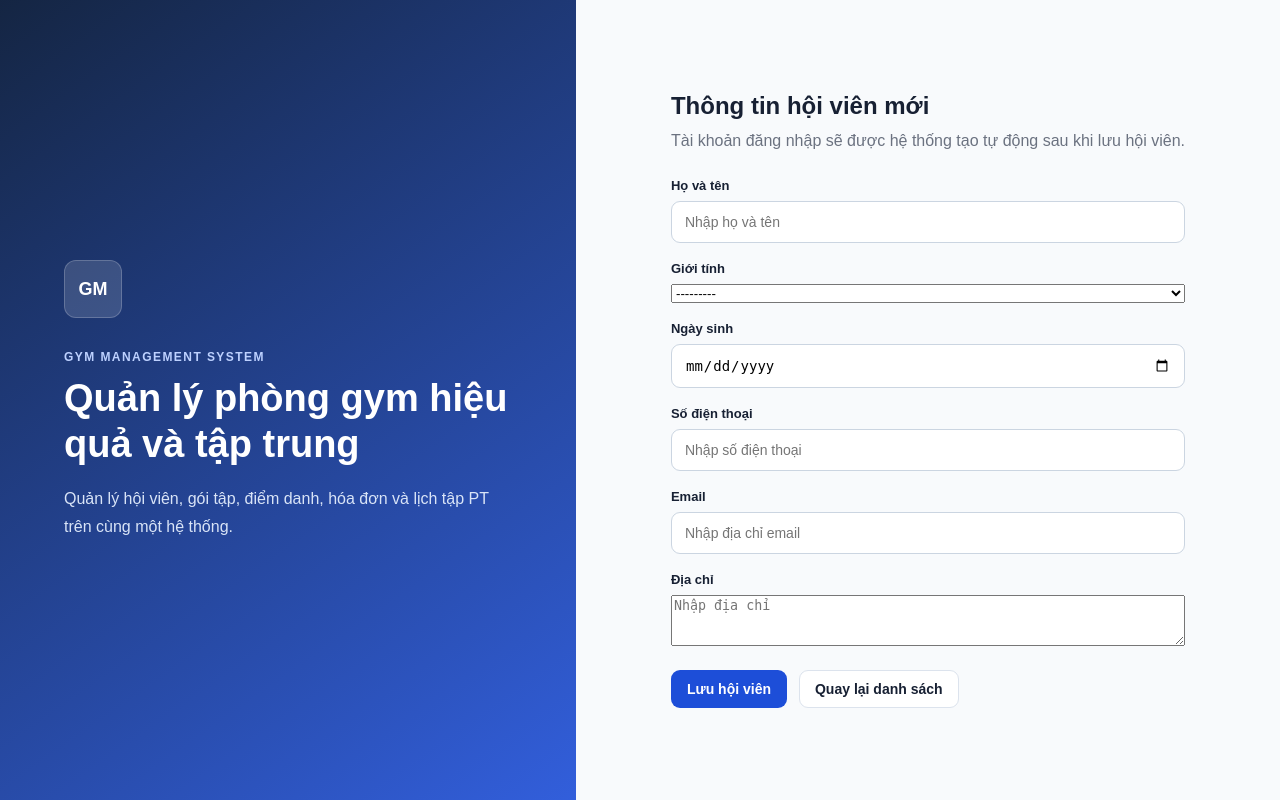
After one commit to VBao167/Gym_Management_System, a Django app: template src/templates/users/quan_tri/tao_hoi_vien.html in a window 1280 px wide. The commit adds this page. Run offline with Django 5.2, Linux system fonts and the light colour scheme; the template is opened without the code that fills it: values that come from a table or form of the project are taken from there, others are empty.

Commit message:
them chuc nang tao hoi vien cho admin

```diff
--- /dev/null
+++ b/src/gym/forms.py
@@ -0,0 +1,67 @@
+from django import forms
+
+from gym.models import HoiVien
+
+
+class TaoHoiVienForm(forms.ModelForm):
+    class Meta:
+        model = HoiVien
+        fields = (
+            "ho_ten",
+            "gioi_tinh",
+            "ngay_sinh",
+            "sdt",
+            "email",
+            "dia_chi",
+        )
+
+        labels = {
+            "ho_ten": "Họ và tên",
+            "gioi_tinh": "Giới tính",
+            "ngay_sinh": "Ngày sinh",
+            "sdt": "Số điện thoại",
+            "email": "Email",
+            "dia_chi": "Địa chỉ",
+        }
+
+        widgets = {
+            "ho_ten": forms.TextInput(
+                attrs={
+                    "class": "form-input",
+                    "placeholder": "Nhập họ và tên",
+                    "autocomplete": "name",
+                }
+            ),
+            "gioi_tinh": forms.Select(
+                attrs={
+                    "class": "form-select",
+                }
+            ),
+            "ngay_sinh": forms.DateInput(
+                attrs={
+                    "class": "form-input",
+                    "type": "date",
+                }
+            ),
+            "sdt": forms.TextInput(
+                attrs={
+                    "class": "form-input",
+                    "placeholder": "Nhập số điện thoại",
+                    "autocomplete": "tel",
+                }
+            ),
+            "email": forms.EmailInput(
+                attrs={
+                    "class": "form-input",
+                    "placeholder": "Nhập địa chỉ email",
+                    "autocomplete": "email",
+                }
+            ),
+            "dia_chi": forms.Textarea(
+                attrs={
+                    "class": "form-textarea",
+                    "placeholder": "Nhập địa chỉ",
+                    "rows": 3,
+                }
+            ),
+        }
--- a/src/gym/urls.py
+++ b/src/gym/urls.py
@@ -17,6 +17,11 @@ urlpatterns = [
         name="danh_sach_hoi_vien",
     ),
     path(
+    "quan-tri/hoi-vien/them-moi/",
+    views.tao_hoi_vien_moi,
+    name="tao_hoi_vien_moi",
+    ),
+    path(
         "le-tan/",
         views.trang_le_tan,
         name="trang_le_tan",
--- a/src/static/css/style.css
+++ b/src/static/css/style.css
@@ -547,3 +547,48 @@ body {
   color: var(--muted);
   text-align: center !important;
 }
+
+.primary-button {
+  display: inline-flex;
+  align-items: center;
+  justify-content: center;
+  padding: 11px 16px;
+  border: 0;
+  border-radius: 9px;
+  color: #ffffff;
+  background: var(--primary);
+  text-decoration: none;
+  font-size: 14px;
+  font-weight: 700;
+  cursor: pointer;
+}
+
+.primary-button:hover {
+  background: #1e40af;
+}
+
+.form-actions {
+  display: flex;
+  align-items: center;
+  gap: 12px;
+  margin-top: 24px;
+}
+
+.secondary-button {
+  display: inline-flex;
+  align-items: center;
+  justify-content: center;
+  padding: 10px 15px;
+  border: 1px solid var(--border);
+  border-radius: 9px;
+  color: var(--text);
+  background: var(--surface);
+  text-decoration: none;
+  font-size: 14px;
+  font-weight: 700;
+}
+
+.secondary-button:hover {
+  border-color: #aebacc;
+  background: #f8fafc;
+}
--- a/src/templates/users/quan_tri/danh_sach_hoi_vien.html
+++ b/src/templates/users/quan_tri/danh_sach_hoi_vien.html
@@ -10,6 +10,10 @@ phòng Gym {% endblock %} {% block page_title %} Quản lý hội viên {% endbl
         thống.
       </p>
     </div>
+
+    <a class="primary-button" href="{% url 'gym:tao_hoi_vien_moi' %}">
+      Thêm hội viên
+    </a>
   </div>
 
   <div class="table-card">
--- /dev/null
+++ b/src/templates/users/quan_tri/tao_hoi_vien.html
@@ -0,0 +1,62 @@
+{% extends "base.html" %}
+
+{% block title %}
+  Thêm hội viên | Hệ thống quản lý phòng Gym
+{% endblock %}
+
+{% block page_title %}
+  Thêm hội viên
+{% endblock %}
+
+{% block content %}
+  <section class="page-section">
+    <div class="page-heading">
+      <div>
+        <h2>Thông tin hội viên mới</h2>
+        <p>
+          Tài khoản đăng nhập sẽ được hệ thống tạo tự động
+          sau khi lưu hội viên.
+        </p>
+      </div>
+    </div>
+
+    <form method="post" novalidate>
+      {% csrf_token %}
+
+      {% if form.non_field_errors %}
+        <div class="error-message">
+          {{ form.non_field_errors }}
+        </div>
+      {% endif %}
+
+      {% for field in form %}
+        <div class="form-group">
+          <label for="{{ field.id_for_label }}">
+            {{ field.label }}
+          </label>
+
+          {{ field }}
+
+          {% for error in field.errors %}
+            <p class="error-message">
+              {{ error }}
+            </p>
+          {% endfor %}
+        </div>
+      {% endfor %}
+
+      <div class="form-actions">
+        <button class="primary-button" type="submit">
+          Lưu hội viên
+        </button>
+
+        <a
+          class="secondary-button"
+          href="{% url 'gym:danh_sach_hoi_vien' %}"
+        >
+          Quay lại danh sách
+        </a>
+      </div>
+    </form>
+  </section>
+{% endblock %}
```
Also changed, not shown: src/gym/tests.py (+106 -0 lines), src/gym/views.py (+29 -1 lines).
